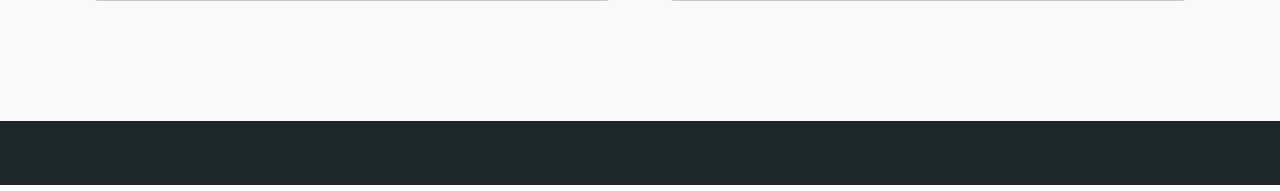
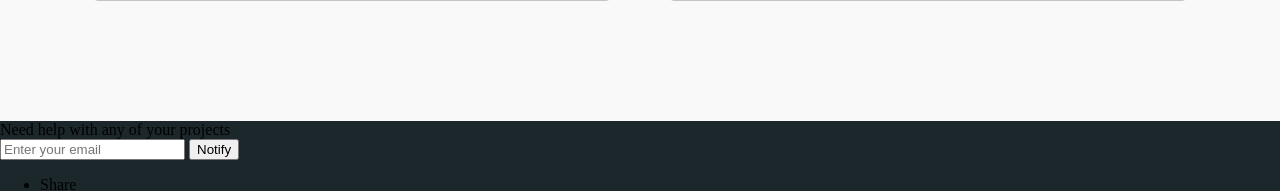
Before and after one commit to rishabhm74/IDF_tests, a Python web app: template src/templates/index.html in a window 1280 px wide. Shown: the part 4175-4366 px from the top of the page. Run offline with Jinja, Linux system fonts and the light colour scheme; the template is opened without the code that fills it, so the values that code supplies are empty.

Commit message:
added footer

```diff
--- a/src/templates/index.html
+++ b/src/templates/index.html
@@ -296,24 +296,50 @@
 
     <div class="space_bet_ban_name_logo"></div>
 
-    <!-- footer starts -->
-   <!--   <div class="footer">
-            <div class="footer_1">   </div>
-            <br>
-            <div class="footer_social_media">
+
+    </div>
+
+
+
+
+<!-- footer starts -->
+<div class="upper_arrow"></div>
+<div class="footer">
+        <div class="upper_footer">
+            <div class="left_part">
+                <div class="need_help">Need help with any of your projects</div>
+
+                <div class="share_email"><input type="text" placeholder="Enter your email" type="email"> <button>Notify</button></div>
+            </div>
+            <div></div>
+            <div class="right_part">
                 <ul>
-                    <li><a href="#"><img src="{{url_for('static' , filename='icons/facebook (copy)2.svg')}}" alt="" srcset=""></a></li>
-                    <li><a href="#"><img src="{{url_for('static' , filename='icons/twitter (copy)2.svg')}}" alt="" srcset=""></a></li>
-                    <li><a href="#"><img src="{{url_for('static' , filename='icons/linkedin (copy)2.svg')}}" alt="" srcset=""></a></li>
-                    <li><a href="https://github.com/rishabhm74/infenionAIchallenge"><img src="{{url_for('static' , filename='icons/github-image (copy)2.svg')}}" alt="" srcset=""></a></li>
-
+                    <li>Share</li>
+                    <li><a href="#"><img src="{{ url_for('static', filename = 'icons/facebook3.svg') }}"></a></li>
+                    <li><a href="#"><img src="{{ url_for('static', filename = 'icons/twitter2.svg') }}"></a></li>
                 </ul>
             </div>
         </div>
-    -->
-    <!-- footer ends -->
+        <div class="lower_footer">
+            <div></div>
+            <div></div>
+            <div></div>
+            <div></div>
+            <div></div>
+            <div></div>
+        </div>
+</div>
 
-    </div>
+<!-- footer ends -->
+
+
+
+
+
+
+
+
+
 
 </body>
 
@@ -350,7 +376,7 @@
     var file_name;
     function runner(){
         var fileList = document.getElementById('file_drop').files;
-        if(fileList.length > 1){
+        if(0 > 1){
             alert("Not more than one file can be uploaded!!!");
         }else{
 
```
